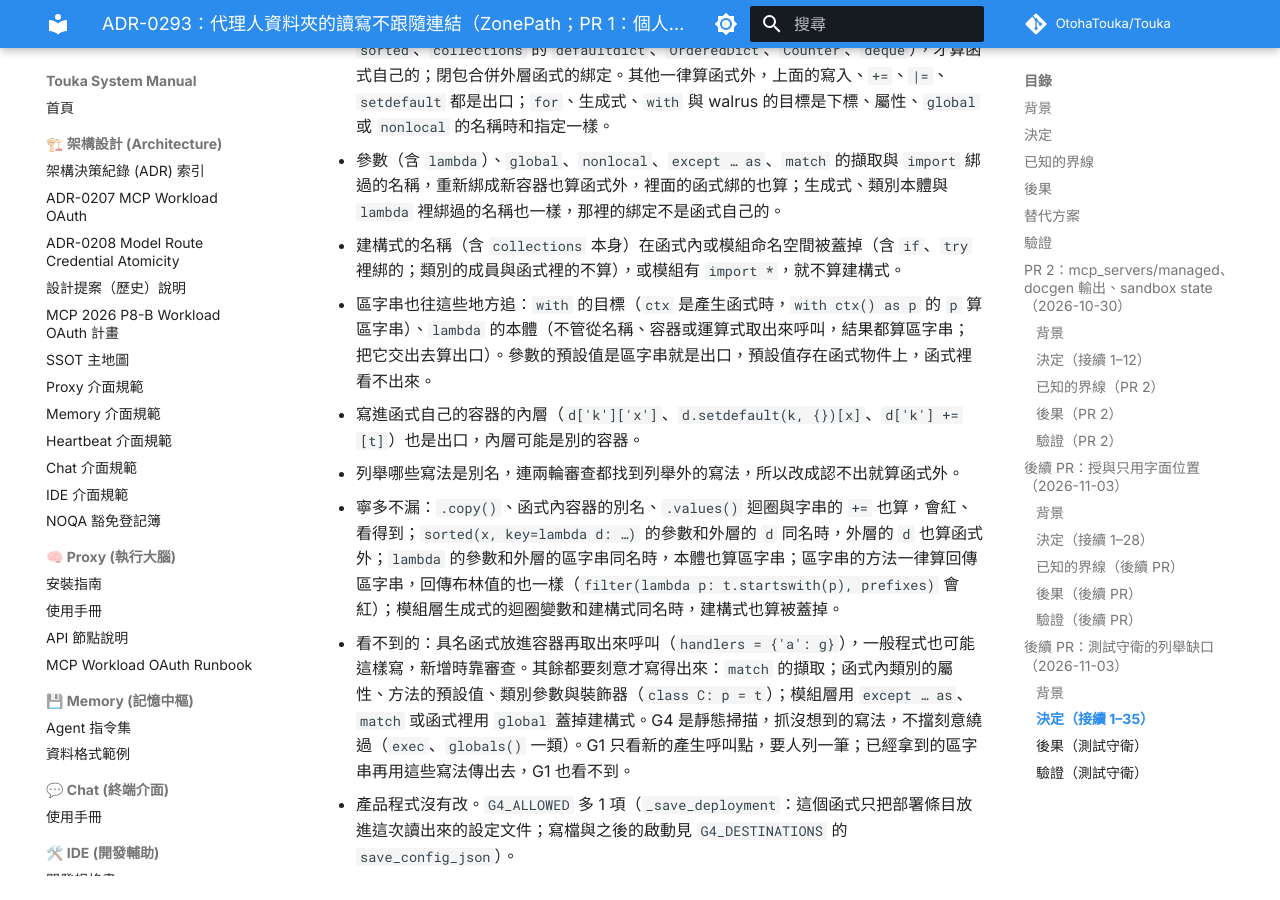
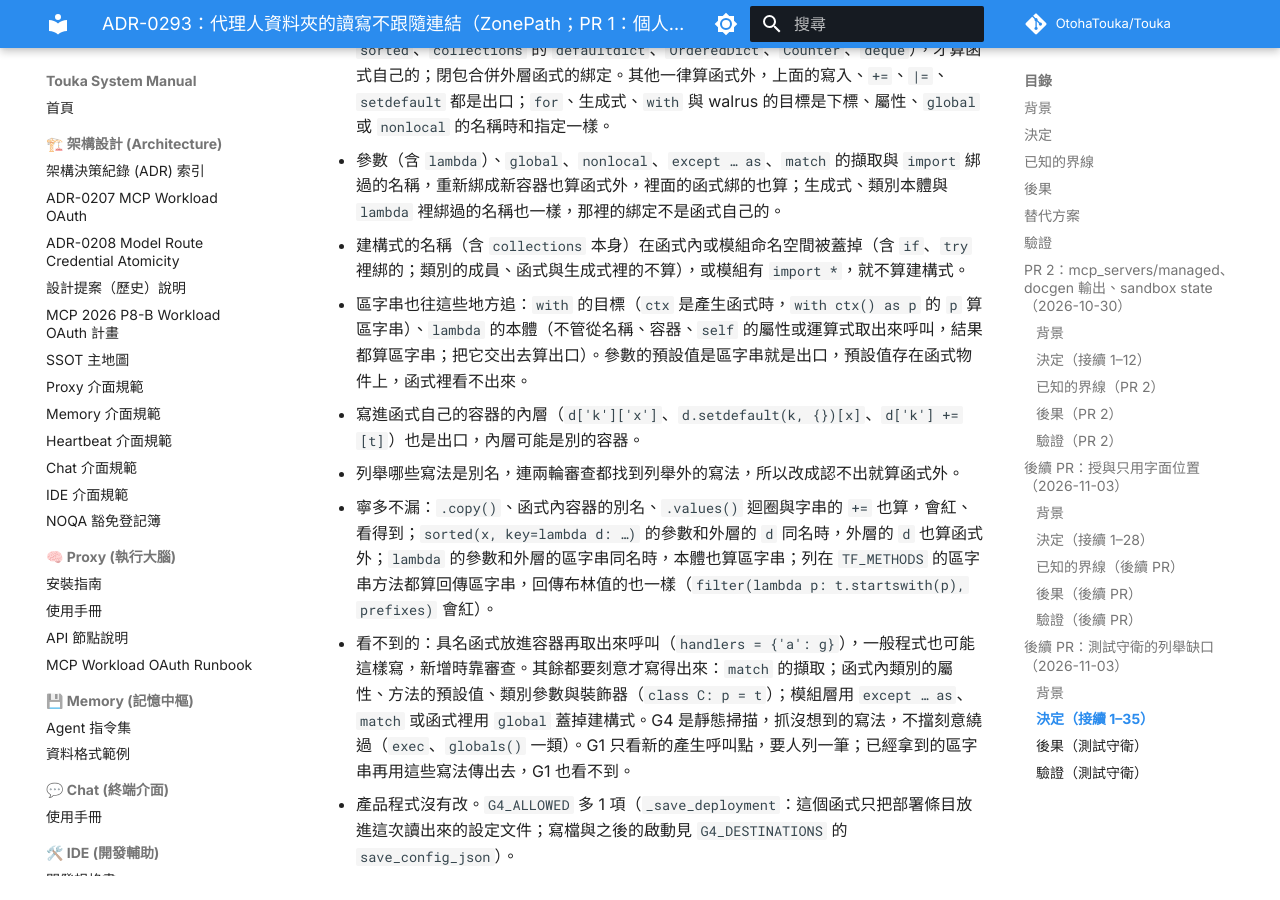
Before and after one commit to OtohaTouka/Touka, an MkDocs documentation site: the page built from docs/architecture/adr/0293-agent-folders-no-follow.md, in a window 1280 px wide and 900 px high, scrolled down 18698 px. Built offline with MkDocs 1.6.1 and Material for MkDocs 9.7.7, drawn with Linux system fonts in a browser that asks for light colours; comment, search, counter and statistics services are not loaded.

Commit message:
test(zone-guard): pin what G4 does with attributes and comprehensions
A lambda kept on self is followed, a plain method next to a text attribute
is not, and a comprehension variable does not shadow a constructor. Narrow
the ADR to what the scan does: only the listed text methods count.

Co-Authored-By: Claude Opus 5.5 <noreply@anthropic.com>

```diff
--- a/docs/architecture/adr/0293-agent-folders-no-follow.md
+++ b/docs/architecture/adr/0293-agent-folders-no-follow.md
@@ -244,11 +244,11 @@ PR 2 的「已知的界線」列了一串測試守衛看不到的寫法，多半
 42. **G4 算「寫進函式外的容器」，預設拒絕**：
     - 名稱的每一次綁定都認得出是新建的容器（字面容器、生成式、`dict`、`list`、`set`、`sorted`、`collections` 的 `defaultdict`、`OrderedDict`、`Counter`、`deque`），才算函式自己的；閉包合併外層函式的綁定。其他一律算函式外，上面的寫入、`+=`、`|=`、`setdefault` 都是出口；`for`、生成式、`with` 與 walrus 的目標是下標、屬性、`global` 或 `nonlocal` 的名稱時和指定一樣。
     - 參數（含 `lambda`）、`global`、`nonlocal`、`except … as`、`match` 的擷取與 `import` 綁過的名稱，重新綁成新容器也算函式外，裡面的函式綁的也算；生成式、類別本體與 `lambda` 裡綁過的名稱也一樣，那裡的綁定不是函式自己的。
-    - 建構式的名稱（含 `collections` 本身）在函式內或模組命名空間被蓋掉（含 `if`、`try` 裡綁的；類別的成員與函式裡的不算），或模組有 `import *`，就不算建構式。
-    - 區字串也往這些地方追：`with` 的目標（`ctx` 是產生函式時，`with ctx() as p` 的 `p` 算區字串）、`lambda` 的本體（不管從名稱、容器或運算式取出來呼叫，結果都算區字串；把它交出去算出口）。參數的預設值是區字串就是出口，預設值存在函式物件上，函式裡看不出來。
+    - 建構式的名稱（含 `collections` 本身）在函式內或模組命名空間被蓋掉（含 `if`、`try` 裡綁的；類別的成員、函式與生成式裡的不算），或模組有 `import *`，就不算建構式。
+    - 區字串也往這些地方追：`with` 的目標（`ctx` 是產生函式時，`with ctx() as p` 的 `p` 算區字串）、`lambda` 的本體（不管從名稱、容器、`self` 的屬性或運算式取出來呼叫，結果都算區字串；把它交出去算出口）。參數的預設值是區字串就是出口，預設值存在函式物件上，函式裡看不出來。
     - 寫進函式自己的容器的內層（`d['k']['x']`、`d.setdefault(k, {})[x]`、`d['k'] += [t]`）也是出口，內層可能是別的容器。
     - 列舉哪些寫法是別名，連兩輪審查都找到列舉外的寫法，所以改成認不出就算函式外。
-    - 寧多不漏：`.copy()`、函式內容器的別名、`.values()` 迴圈與字串的 `+=` 也算，會紅、看得到；`sorted(x, key=lambda d: …)` 的參數和外層的 `d` 同名時，外層的 `d` 也算函式外；`lambda` 的參數和外層的區字串同名時，本體也算區字串；區字串的方法一律算回傳區字串，回傳布林值的也一樣（`filter(lambda p: t.startswith(p), prefixes)` 會紅）；模組層生成式的迴圈變數和建構式同名時，建構式也算被蓋掉。
+    - 寧多不漏：`.copy()`、函式內容器的別名、`.values()` 迴圈與字串的 `+=` 也算，會紅、看得到；`sorted(x, key=lambda d: …)` 的參數和外層的 `d` 同名時，外層的 `d` 也算函式外；`lambda` 的參數和外層的區字串同名時，本體也算區字串；列在 `TF_METHODS` 的區字串方法都算回傳區字串，回傳布林值的也一樣（`filter(lambda p: t.startswith(p), prefixes)` 會紅）。
     - 看不到的：具名函式放進容器再取出來呼叫（`handlers = {'a': g}`），一般程式也可能這樣寫，新增時靠審查。其餘都要刻意才寫得出來：`match` 的擷取；函式內類別的屬性、方法的預設值、類別參數與裝飾器（`class C: p = t`）；模組層用 `except … as`、`match` 或函式裡用 `global` 蓋掉建構式。G4 是靜態掃描，抓沒想到的寫法，不擋刻意繞過（`exec`、`globals()` 一類）。G1 只看新的產生呼叫點，要人列一筆；已經拿到的區字串再用這些寫法傳出去，G1 也看不到。
     - 產品程式沒有改。`G4_ALLOWED` 多 1 項（`_save_deployment`：這個函式只把部署條目放進這次讀出來的設定文件；寫檔與之後的啟動見 `G4_DESTINATIONS` 的 `save_config_json`）。
 
```
Also changed, not shown: 2 other files.
